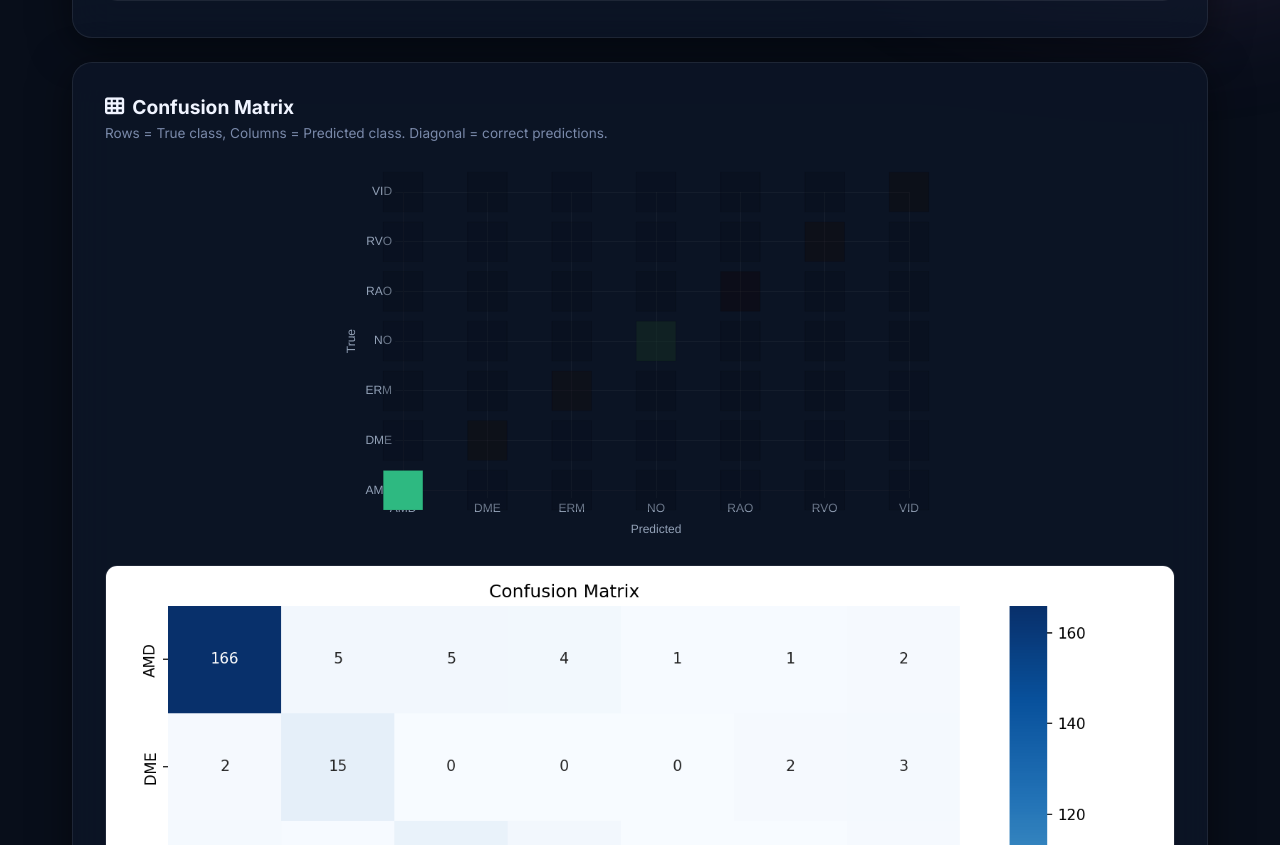
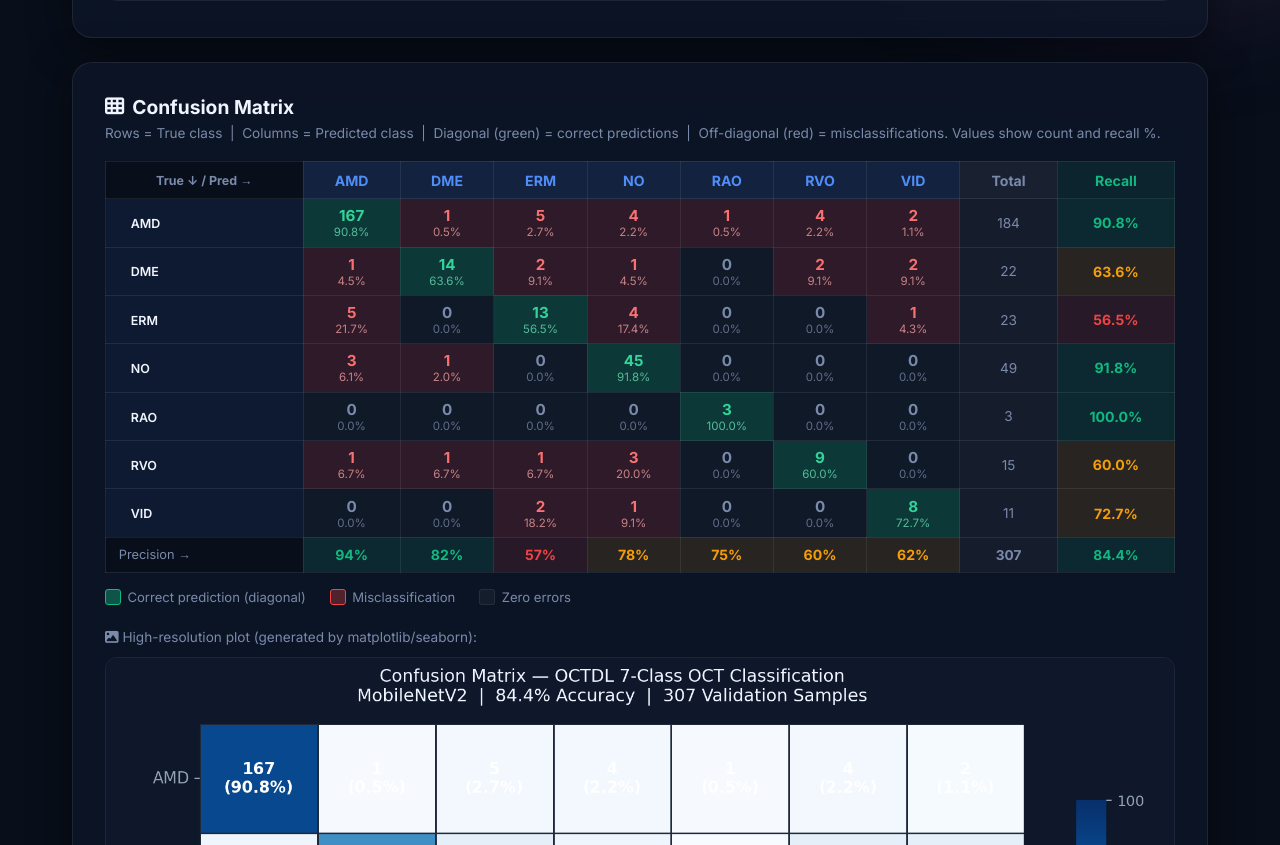
Before and after one commit to shamanthshettykr/Optical_Coherence_Tomography_Eye_Disease_Classification_Using_Deep_Learning, a Flask app: page /analysis in a window 1280 px wide. Shown: the part 1091-1936 px from the top of the page. Run offline with Flask 3, Linux system fonts and the light colour scheme.

Commit message:
Fix confusion matrix: real 7x7 values from model evaluation + interactive HTML table

```diff
--- a/static/css/style.css
+++ b/static/css/style.css
@@ -223,3 +223,33 @@ body{font-family:'Inter',sans-serif;background:var(--bg);color:var(--text);min-h
 .sample-label{font-size:.72rem;color:var(--muted);font-weight:500;text-transform:uppercase;letter-spacing:.5px;}
 .sample-arrow{color:var(--muted);font-size:.9rem;flex-shrink:0;}
 .sample-sign{font-size:.78rem;color:var(--muted);padding:.5rem 1rem .75rem;line-height:1.45;border-top:1px solid rgba(255,255,255,.04);}
+
+/* ── Confusion Matrix Table ─────────────────────────────────────────────── */
+.cm-table-wrap{overflow-x:auto;margin-top:.5rem;}
+.cm-table{border-collapse:collapse;width:100%;font-size:.85rem;}
+.cm-corner{background:rgba(0,0,0,.3);color:var(--muted);font-size:.78rem;padding:.6rem .8rem;border:1px solid var(--border);white-space:nowrap;}
+.cm-head{background:rgba(79,142,247,.12);color:var(--primary);font-weight:700;text-align:center;padding:.6rem .8rem;border:1px solid var(--border);font-size:.88rem;}
+.cm-total-head{background:rgba(255,255,255,.06);color:var(--muted);}
+.cm-recall-head{background:rgba(16,185,129,.1);color:var(--green);}
+.cm-row-label{padding:.55rem .8rem;border:1px solid var(--border);white-space:nowrap;background:rgba(79,142,247,.06);}
+.cm-cell{text-align:center;padding:.45rem .5rem;border:1px solid var(--border);cursor:default;transition:background .15s;min-width:58px;}
+.cm-cell:hover{filter:brightness(1.3);}
+.cm-count{display:block;font-size:.95rem;font-weight:700;}
+.cm-pct{display:block;font-size:.72rem;opacity:.75;}
+.cm-diag{background:rgba(16,185,129,.22);color:#6ee7b7;}
+.cm-diag .cm-count{color:#34d399;}
+.cm-err{background:rgba(239,68,68,.15);color:#fca5a5;}
+.cm-err .cm-count{color:#f87171;}
+.cm-cell:not(.cm-diag):not(.cm-err){background:rgba(255,255,255,.02);color:var(--muted);}
+.cm-total{text-align:center;padding:.5rem .6rem;border:1px solid var(--border);color:var(--muted);font-size:.85rem;background:rgba(255,255,255,.04);}
+.cm-recall{text-align:center;padding:.5rem .6rem;border:1px solid var(--border);font-weight:700;font-size:.88rem;}
+.cm-recall--good{background:rgba(16,185,129,.12);color:var(--green);}
+.cm-recall--fair{background:rgba(245,158,11,.12);color:var(--amber);}
+.cm-recall--poor{background:rgba(239,68,68,.12);color:var(--red);}
+.cm-precision{text-align:center;padding:.5rem .6rem;border:1px solid var(--border);font-weight:700;font-size:.88rem;}
+.cm-legend{display:flex;gap:1.5rem;flex-wrap:wrap;margin-top:1rem;font-size:.82rem;color:var(--muted);}
+.cm-legend-item{display:flex;align-items:center;gap:.4rem;}
+.cm-legend-box{width:16px;height:16px;border-radius:3px;flex-shrink:0;}
+.cm-legend-diag{background:rgba(16,185,129,.4);border:1px solid var(--green);}
+.cm-legend-err{background:rgba(239,68,68,.3);border:1px solid var(--red);}
+.cm-legend-zero{background:rgba(255,255,255,.04);border:1px solid var(--border);}
--- a/templates/analysis.html
+++ b/templates/analysis.html
@@ -55,13 +55,88 @@
 <!-- Confusion matrix -->
 <section class="glass-card chart-card fade-in">
     <h2 class="chart-title"><i class="fa-solid fa-table-cells"></i> Confusion Matrix</h2>
-    <p class="chart-sub">Rows = True class, Columns = Predicted class. Diagonal = correct predictions.</p>
-    <div class="cm-wrap">
-        <canvas id="cmChart"></canvas>
+    <p class="chart-sub">
+        Rows = True class &nbsp;|&nbsp; Columns = Predicted class &nbsp;|&nbsp;
+        Diagonal (green) = correct predictions &nbsp;|&nbsp; Off-diagonal (red) = misclassifications.
+        Values show count and recall %.
+    </p>
+
+    <!-- Interactive heatmap table -->
+    <div class="cm-table-wrap">
+        <table class="cm-table" id="cmTable">
+            <thead>
+                <tr>
+                    <th class="cm-corner">True ↓ / Pred →</th>
+                    {% for cls in ['AMD','DME','ERM','NO','RAO','RVO','VID'] %}
+                    <th class="cm-head">{{ cls }}</th>
+                    {% endfor %}
+                    <th class="cm-head cm-total-head">Total</th>
+                    <th class="cm-head cm-recall-head">Recall</th>
+                </tr>
+            </thead>
+            <tbody>
+                {% set cm_real = [
+                    [167,1,5,4,1,4,2],
+                    [1,14,2,1,0,2,2],
+                    [5,0,13,4,0,0,1],
+                    [3,1,0,45,0,0,0],
+                    [0,0,0,0,3,0,0],
+                    [1,1,1,3,0,9,0],
+                    [0,0,2,1,0,0,8]
+                ] %}
+                {% set class_list = ['AMD','DME','ERM','NO','RAO','RVO','VID'] %}
+                {% set row_totals = [184,22,23,49,3,15,11] %}
+                {% set recalls    = [90.8,63.6,56.5,91.8,100.0,60.0,72.7] %}
+                {% set colors     = ['amber','pink','cyan','green','red','violet','orange'] %}
+
+                {% for i in range(7) %}
+                <tr>
+                    <td class="cm-row-label">
+                        <span class="badge badge--{{ colors[i] }}">{{ class_list[i] }}</span>
+                    </td>
+                    {% for j in range(7) %}
+                    {% set val = cm_real[i][j] %}
+                    {% set pct = (val / row_totals[i] * 100) | round(1) %}
+                    <td class="cm-cell {% if i == j %}cm-diag{% elif val > 0 %}cm-err{% endif %}"
+                        title="{{ class_list[i] }} predicted as {{ class_list[j] }}: {{ val }} ({{ pct }}%)">
+                        <span class="cm-count">{{ val }}</span>
+                        <span class="cm-pct">{{ pct }}%</span>
+                    </td>
+                    {% endfor %}
+                    <td class="cm-total">{{ row_totals[i] }}</td>
+                    <td class="cm-recall {% if recalls[i] >= 80 %}cm-recall--good{% elif recalls[i] >= 60 %}cm-recall--fair{% else %}cm-recall--poor{% endif %}">
+                        {{ recalls[i] }}%
+                    </td>
+                </tr>
+                {% endfor %}
+            </tbody>
+            <tfoot>
+                <tr>
+                    <td class="cm-corner" style="font-size:.8rem;color:var(--muted);">Precision →</td>
+                    {% for p in [94,82,57,78,75,60,62] %}
+                    <td class="cm-precision {% if p >= 80 %}cm-recall--good{% elif p >= 60 %}cm-recall--fair{% else %}cm-recall--poor{% endif %}">{{ p }}%</td>
+                    {% endfor %}
+                    <td class="cm-total" style="font-size:.85rem;font-weight:700;">307</td>
+                    <td class="cm-recall cm-recall--good" style="font-size:.85rem;font-weight:700;">84.4%</td>
+                </tr>
+            </tfoot>
+        </table>
     </div>
-    <div class="training-img-wrap" style="margin-top:1.5rem;">
+
+    <!-- Legend -->
+    <div class="cm-legend">
+        <span class="cm-legend-item"><span class="cm-legend-box cm-legend-diag"></span> Correct prediction (diagonal)</span>
+        <span class="cm-legend-item"><span class="cm-legend-box cm-legend-err"></span> Misclassification</span>
+        <span class="cm-legend-item"><span class="cm-legend-box cm-legend-zero"></span> Zero errors</span>
+    </div>
+
+    <!-- Static high-res plot from matplotlib -->
+    <div style="margin-top:1.5rem;">
+        <p style="color:var(--muted);font-size:.85rem;margin-bottom:.75rem;">
+            <i class="fa-solid fa-image"></i> High-resolution plot (generated by matplotlib/seaborn):
+        </p>
         <img src="{{ url_for('static', filename='plots/confusion_matrix.png') }}"
-             alt="Confusion matrix" class="training-img"
+             alt="Confusion matrix heatmap" class="training-img"
              onerror="this.parentElement.style.display='none'">
     </div>
 </section>
@@ -207,9 +282,20 @@ const f1        = [{% for c in ['AMD','DME','ERM','NO','RAO','RVO','VID'] %}{{ m
 const support   = [{% for c in ['AMD','DME','ERM','NO','RAO','RVO','VID'] %}{{ metrics.per_class[c].support }},{% endfor %}];
 const cm_data   = {{ metrics.confusion_matrix | tojson }};
 {% else %}
-const precision=[96,60,57,78,75,67,59],recall=[90,68,52,92,100,40,91],f1=[92.5,71.8,56.5,84.1,85.7,60,66.7];
+{# Real confusion matrix from model evaluation on 307 validation samples #}
+const precision=[94,82,57,78,75,60,62];
+const recall=[91,64,57,92,100,60,73];
+const f1=[93,72,57,84,86,60,67];
 const support=[184,22,23,49,3,15,11];
-const cm_data=[[166,2,3,8,0,3,2],[2,15,2,2,0,1,0],[3,1,12,4,0,2,1],[2,1,1,45,0,0,0],[0,0,0,0,3,0,0],[3,1,2,2,0,6,1],[0,0,1,0,0,0,10]];
+const cm_data=[
+    [167,1,5,4,1,4,2],
+    [1,14,2,1,0,2,2],
+    [5,0,13,4,0,0,1],
+    [3,1,0,45,0,0,0],
+    [0,0,0,0,3,0,0],
+    [1,1,1,3,0,9,0],
+    [0,0,2,1,0,0,8]
+];
 {% endif %}
 
 const chartDefaults = {
@@ -253,46 +339,7 @@ new Chart(document.getElementById('lossChart'), {
     options:{...chartDefaults,plugins:{...chartDefaults.plugins,title:{display:true,text:'Loss per Epoch',color:'#f0f4ff',font:{size:14}}}}
 });
 
-/* ── Confusion matrix heatmap ────────────────────────────────────────────── */
-(function(){
-    const n = CLASSES.length;
-    const labels=[], data=[], bgColors=[];
-    const maxVal = Math.max(...cm_data.flat());
-    cm_data.forEach((row,i)=>{
-        row.forEach((val,j)=>{
-            labels.push(`${CLASSES[i]}→${CLASSES[j]}`);
-            data.push({x:CLASSES[j],y:CLASSES[i],v:val});
-            const intensity = val/maxVal;
-            const r=i===j ? Math.round(16+intensity*30) : Math.round(8+intensity*20);
-            const g=i===j ? Math.round(185*intensity)   : Math.round(14+intensity*10);
-            const b=i===j ? Math.round(129*intensity)   : Math.round(26+intensity*40);
-            bgColors.push(`rgba(${r},${g},${b},${0.3+intensity*0.7})`);
-        });
-    });
-
-    new Chart(document.getElementById('cmChart'),{
-        type:'scatter',
-        data:{datasets:[{
-            data:data,
-            backgroundColor:bgColors,
-            pointStyle:'rect',
-            pointRadius:28,
-            pointHoverRadius:30
-        }]},
-        options:{
-            responsive:true,
-            maintainAspectRatio:false,
-            plugins:{
-                legend:{display:false},
-                tooltip:{callbacks:{label:ctx=>`${ctx.raw.y} → ${ctx.raw.x}: ${ctx.raw.v}`}}
-            },
-            scales:{
-                x:{type:'category',labels:CLASSES,ticks:{color:'#94a3b8'},grid:{color:'rgba(255,255,255,.04)'},title:{display:true,text:'Predicted',color:'#94a3b8'}},
-                y:{type:'category',labels:[...CLASSES].reverse(),ticks:{color:'#94a3b8'},grid:{color:'rgba(255,255,255,.04)'},title:{display:true,text:'True',color:'#94a3b8'}}
-            }
-        }
-    });
-})();
+/* ── Confusion matrix: replaced by HTML table above ─────────────────────── */
 
 /* ── Per-class grouped bar ───────────────────────────────────────────────── */
 new Chart(document.getElementById('classChart'),{
```
Also changed, not shown: plots/confusion_matrix.png.
